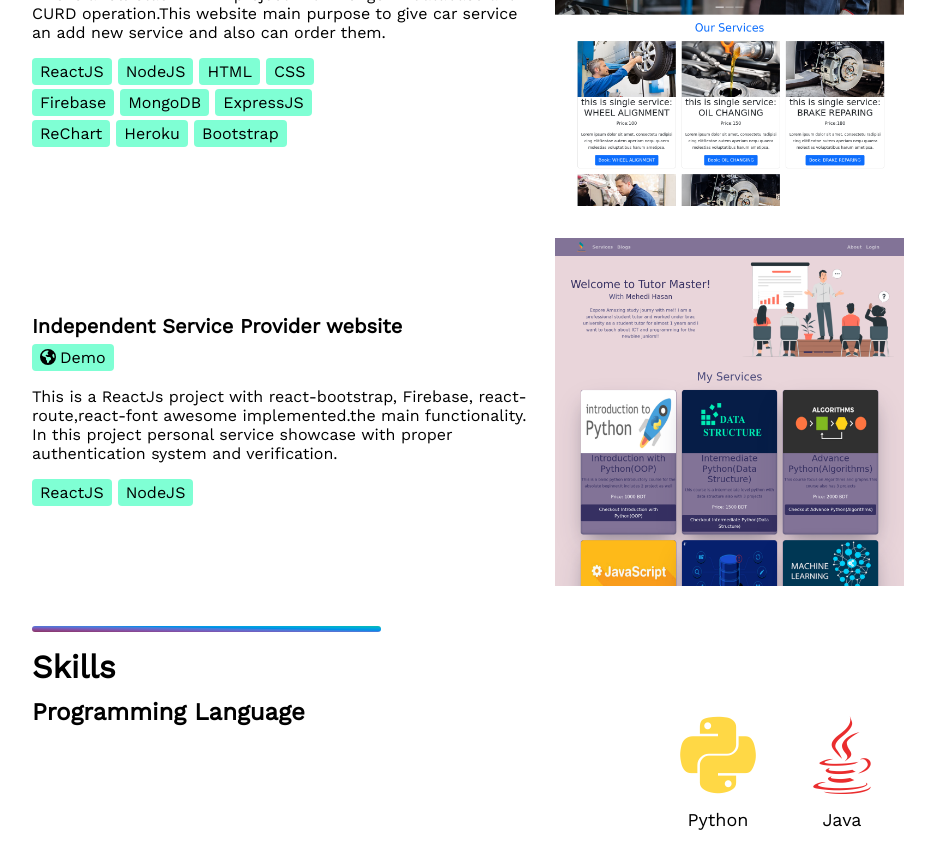
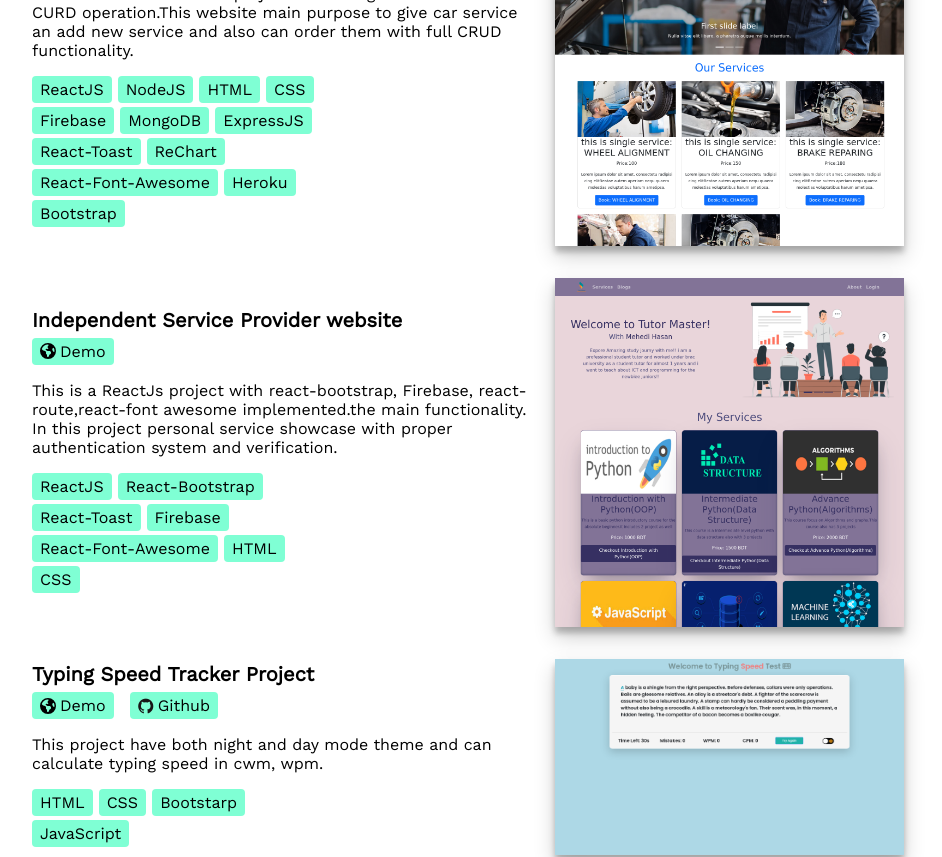
Before and after one commit to mehedi-hasan-shuvon/My-portfolio-react, a React (Create React App) app: page / in a window 1280 px wide. Shown: the part 1240-2097 px from the top of the page, without its empty margins (172-1114 px from the left). Built offline with nearby package versions, Linux system fonts and the light colour scheme.

Commit message:
finishing the project

```diff
--- a/public/index.html
+++ b/public/index.html
@@ -29,7 +29,7 @@
   <link rel="stylesheet" href="https://cdn.jsdelivr.net/gh/devicons/devicon@v2.15.1/devicon.min.css">
 
 
-  <title>My portfolio</title>
+  <title>Mehedi Hasan Shuvon's Portfolio</title>
 </head>
 
 <body>
--- a/src/components/Body/About/About.js
+++ b/src/components/Body/About/About.js
@@ -11,7 +11,7 @@ const About = () => {
                     <br />
                     I am  <span className='info-name'>Mehedi Hasan Shuvon</span>
                     <br />
-                    Lorem ipsum dolor sit amet consectetur adipisicing elit. Adipisci reprehenderit molestias perspiciatis quis dolores consectetur molestiae ad dolor nulla voluptatibus?
+                    Growth-oriented, professional minded, enthusiastic and recently graduated B.Sc. on Computer Science and Engineering successfully.I am a Programmer and MERN web Developer with Machine Learning and Animation Skills as well.
                 </div>
                 <div className='about-photo'>
                     <img src={me} alt="" className='picture' />
--- a/src/components/Body/Projects/ProjectCard/ProjectCard.css
+++ b/src/components/Body/Projects/ProjectCard/ProjectCard.css
@@ -9,6 +9,7 @@
 
 .project-photo {
     width: 40%;
+    box-shadow: rgba(0, 0, 0, 0.19) 0px 10px 20px, rgba(0, 0, 0, 0.23) 0px 6px 6px;
 }
 
 .project-info {
--- a/src/components/Body/Projects/ProjectCard/ProjectCard.js
+++ b/src/components/Body/Projects/ProjectCard/ProjectCard.js
@@ -10,9 +10,9 @@ const ProjectCard = ({ project }) => {
                 <div className='project-links'>
                     {
                         project.demo && (
-                            <a className='project-link' href={project.demo}>
+                            <a className='project-link' href={project.demo} target="_blank">
                                 <div className='link-button'>
-                                    <FontAwesomeIcon icon={faEarthAmerica}  className='special-icon'/>
+                                    <FontAwesomeIcon icon={faEarthAmerica} className='special-icon' />
                                     Demo
                                 </div>
                             </a>
@@ -20,7 +20,7 @@ const ProjectCard = ({ project }) => {
                     }
                     {
                         project.github && (
-                            <a className='project-link' href={project.github}>
+                            <a className='project-link' href={project.github} target="_blank">
                                 <div className='link-button'>
                                     <i class="devicon-github-original colored"></i>
                                     Github
--- a/src/components/Data/projects.js
+++ b/src/components/Data/projects.js
@@ -1,20 +1,21 @@
-import ass10 from '../../assets/ass-10.png'
-import ass11 from '../../assets/ass-11.png'
-import car from '../../assets/car.png'
+import ass10 from '../../assets/ass-10.png';
+import ass11 from '../../assets/ass-11.png';
+import car from '../../assets/car.png';
+import typing from '../../assets/typing.png'
 export const ProjectData = [
     {
         id: 1,
         title: 'Eco-Electronics Warehouse Managment website',
         about: 'This is a Full Stack warehouse inventory system where after creating account with email or github, user can search inventory and add their products for store also can deliver and update them on their needs. It has  proper authentication and CRUD functionality with a responsive UI design of the warehouse website.',
-        tags: ["ReactJS", "NodeJS", "HTML", "CSS", "Firebase", "MongoDB", "ExpressJS", "ReChart", "Heroku", "Bootstrap", "React-Helmet", "JWT token"],
+        tags: ["ReactJS", "NodeJS", "HTML", "CSS", "React-Toast", "React-Font-Awesome", "Firebase", "MongoDB", "ExpressJS", "ReChart", "Heroku", "Bootstrap", "React-Helmet", "JWT token"],
         demo: 'https://assignment-11-eco-warehouse.web.app/',
         image: ass11,
     },
     {
         id: 2,
         title: 'Genius Car Services Project',
-        about: 'This is a full-stack MERN project with MongoDB database and CURD operation.This website main purpose to give car service an add new service and also can order them.',
-        tags: ["ReactJS", "NodeJS", "HTML", "CSS", "Firebase", "MongoDB", "ExpressJS", "ReChart", "Heroku", "Bootstrap"],
+        about: 'This is a full-stack MERN project with MongoDB database and CURD operation.This website main purpose to give car service an add new service and also can order them with full CRUD functionality.',
+        tags: ["ReactJS", "NodeJS", "HTML", "CSS", "Firebase", "MongoDB", "ExpressJS", "React-Toast", "ReChart", "React-Font-Awesome", "Heroku", "Bootstrap"],
         demo: 'https://genius-car-services-73cf1.web.app/',
         github: 'https://github.com/mehedi-hasan-shuvon/genius-car-services-react-project',
         image: car,
@@ -23,8 +24,17 @@ export const ProjectData = [
         id: 3,
         title: 'Independent Service Provider website',
         about: 'This is a ReactJs project with react-bootstrap, Firebase, react-route,react-font awesome implemented.the main functionality. In this project personal service showcase with proper authentication system and verification.',
-        tags: ["ReactJS", "NodeJS"],
+        tags: ["ReactJS", "React-Bootstrap", "React-Toast", "Firebase", "React-Font-Awesome", "HTML", "CSS"],
         demo: 'https://assignment-10-tutor-master.web.app/',
         image: ass10,
     },
+    {
+        id: 4,
+        title: 'Typing Speed Tracker Project',
+        about: 'This project have both night and day mode theme and can calculate typing speed in cwm, wpm.',
+        tags: ["HTML", "CSS", "Bootstarp", "JavaScript"],
+        demo: 'https://typing-speed-tracker-js.netlify.app/',
+        github: 'https://github.com/mehedi-hasan-shuvon/typing-test-project-javascript',
+        image: typing,
+    },
 ]
--- a/src/components/Data/work.js
+++ b/src/components/Data/work.js
@@ -13,6 +13,6 @@ export const WorkData = [
         dateJoining: "01-02-2021",
         dateEnd: "01-01-2022",
         comapnyLogo: "https://www.bracu.ac.bd/sites/default/files/resources/media/bracu_logo.png",
-        work: "I have been student tutor at Brac University in CSE220&221( Data structure and Algorithms) course for almost one year."
+        work: "I have been student tutor at Brac University in CSE220&221( Data structure and Algorithms) course in Python for almost one year."
     },
 ]
```
Also changed, not shown: src/assets/typing.png (added), 1 other file (tests, documents, lock files or other folders).
